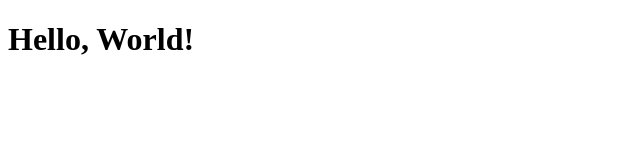
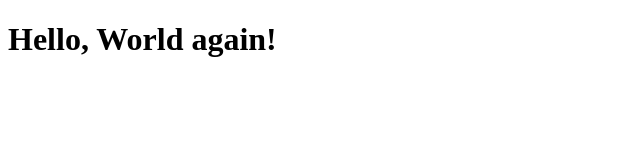
Before and after one commit to Kolob2206/cf-runtime-pipelines, a plain HTML site: page index.html in a window 1280 px wide. Shown: the whole page, without its empty margins (0-640 px from the left). Drawn offline with Linux system fonts and the light colour scheme.

Commit message:
New Freestyle test

```diff
--- a/index.html
+++ b/index.html
@@ -5,6 +5,6 @@
     <title>Hello World</title>
 </head>
 <body>
-    <h1>Hello, World!</h1>
+    <h1>Hello, World again!</h1>
 </body>
 </html>
```
